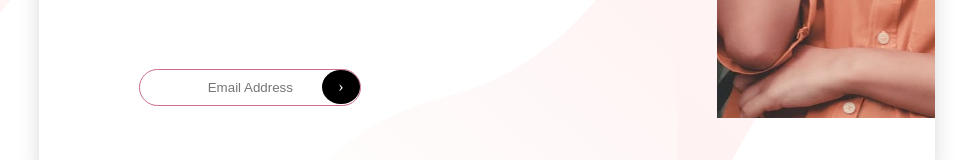
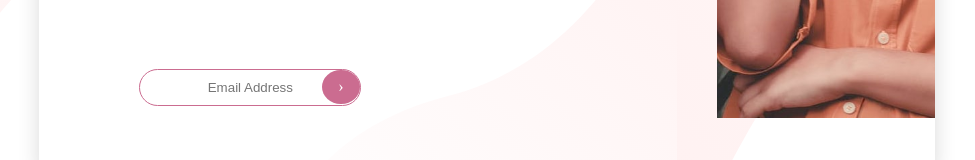
Before and after one commit to HERITAGEALABI/base-apparel, a plain HTML site: page base-apparel-coming-soon-master/index.html in a window 1280 px wide. Shown: the part 519-679 px from the top of the page, without its empty margins (153-1128 px from the left). Drawn offline with Linux system fonts and the light colour scheme.

Commit message:
Update style.css

```diff
--- a/base-apparel-coming-soon-master/style.css
+++ b/base-apparel-coming-soon-master/style.css
@@ -12,7 +12,7 @@ a {
   }
 
   .next {
-    background-color: black;
+    background-color: hsl(337, 48%, 61%);
     color: white;
   }
   .round {
```
